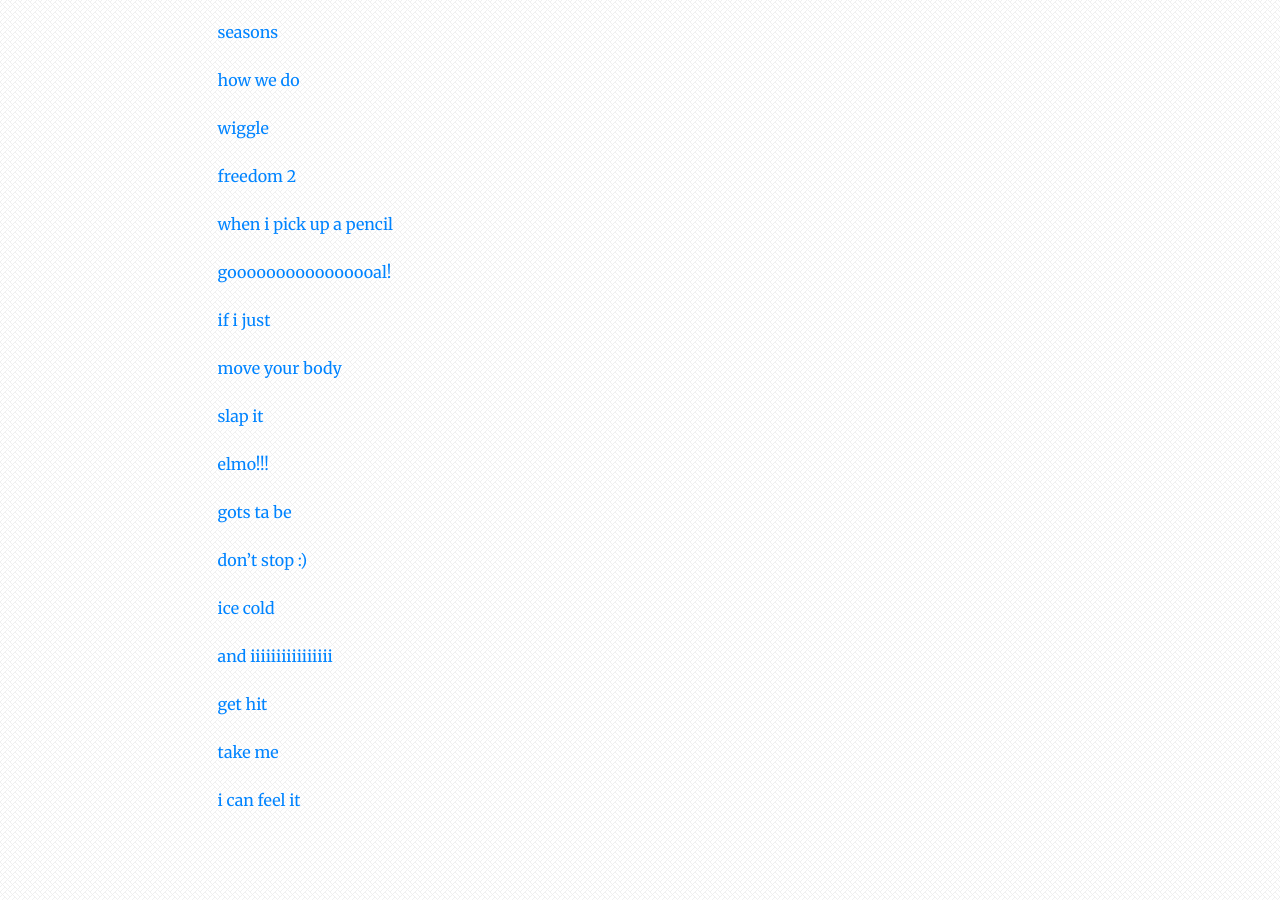
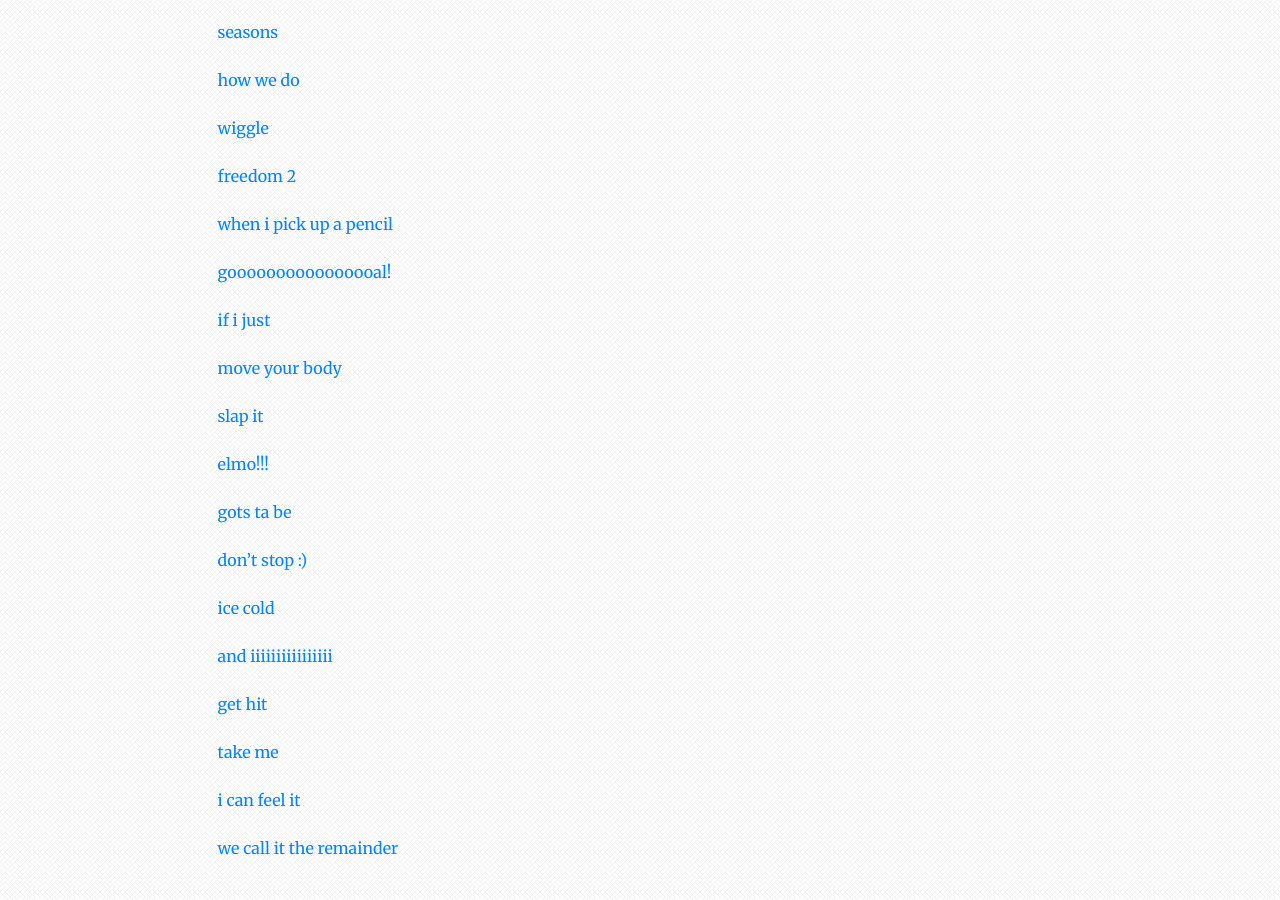
Before and after one commit to theycallmezeal/theycallmezeal.github.io, a Jekyll site: the page built from _posts/2012-11-15-gifsound.md, in a window 1280 px wide and 900 px high, scrolled down 1643 px. Built offline with Jekyll 4.4.1, drawn with Linux system fonts in a browser that asks for light colours.

Commit message:
Update 2012-11-15-gifsound.md

```diff
--- a/_posts/2012-11-15-gifsound.md
+++ b/_posts/2012-11-15-gifsound.md
@@ -93,3 +93,5 @@
 [take me](https://gifsound.com/?gifv=0yrLQWB&v=TeccAtqd5K8&s=179)
 
 [i can feel it](https://gifsound.com/?gifv=oilIxxw&v=6Mt0ee9FraQ&s=220)
+
+[we call it the remainder](http://crossfade.io/#!/dni7kcbu74)
```
